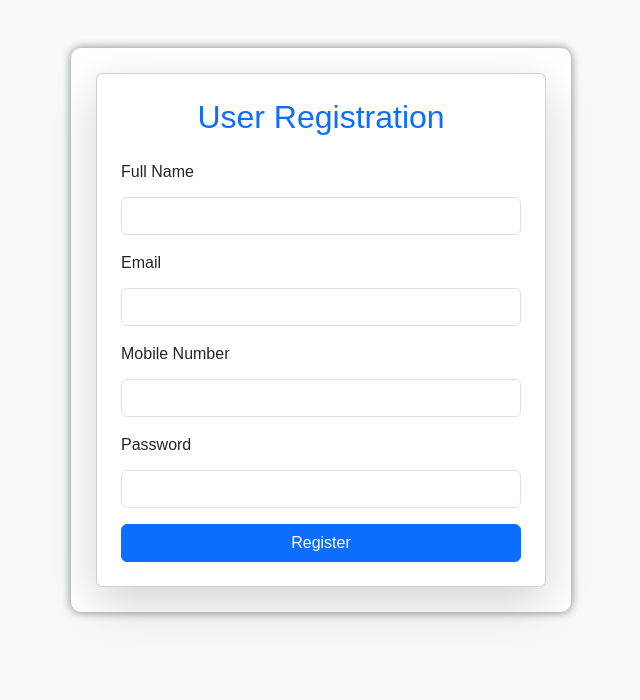
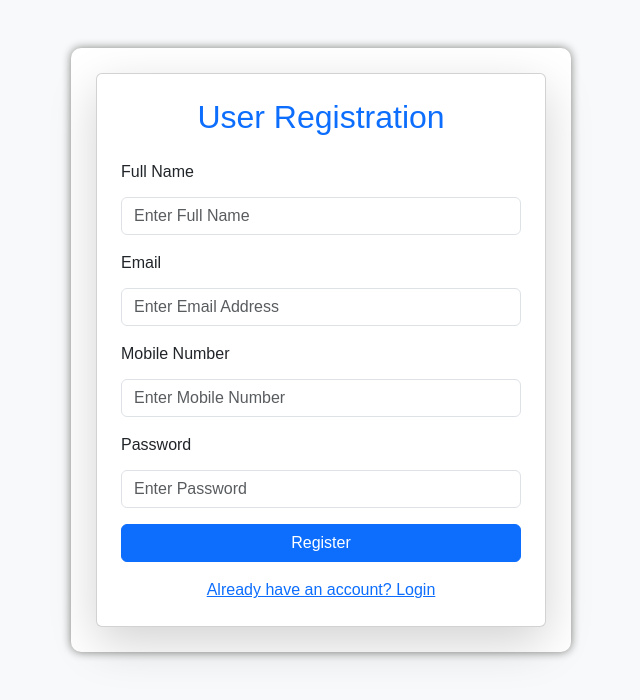
Before and after one commit to tapanpreetbhully/PCMS, a Flask app: page /register in a window 1280 px wide. Shown: the top 700 px of the page, without its empty margins (319-959 px from the left). Run offline with Flask 3, Linux system fonts and the light colour scheme.

Commit message:
Added registration validation

```diff
--- a/app.py
+++ b/app.py
@@ -1,3 +1,4 @@
+import re
 from flask import Flask, render_template, request, redirect
 import mysql.connector
 
--- a/templates/register.html
+++ b/templates/register.html
@@ -1,22 +1,19 @@
 <!DOCTYPE html>
+<html lang="en">
 
-<html lang="en">
 <head>
     <meta charset="UTF-8">
     <title>Register - PCMS</title>
 
-
     <link href="https://cdn.jsdelivr.net/npm/bootstrap@5.3.3/dist/css/bootstrap.min.css" rel="stylesheet">
     <link rel="stylesheet" href="{{ url_for('static', filename='css/style.css') }}">
-
-
 </head>
 
 <body class="bg-light">
 
 <div class="container mt-5">
+
     <div class="card shadow-lg p-4 mx-auto" style="max-width:600px;">
-
 
         <h2 class="text-center text-primary mb-4">
             User Registration
@@ -26,22 +23,44 @@
 
             <div class="mb-3">
                 <label class="form-label">Full Name</label>
-            <input type="text" class="form-control" name="full_name" required>
+                <input type="text"
+                       class="form-control"
+                       name="full_name"
+                       pattern="[A-Za-z ]+"
+                       title="Only alphabets and spaces allowed"
+                       placeholder="Enter Full Name"
+                       required>
             </div>
 
             <div class="mb-3">
                 <label class="form-label">Email</label>
-            <input type="email" class="form-control" name="email" required>
+                <input type="email"
+                       class="form-control"
+                       name="email"
+                       placeholder="Enter Email Address"
+                       required>
             </div>
 
             <div class="mb-3">
                 <label class="form-label">Mobile Number</label>
-            <input type="text" class="form-control" name="mobile" required>
+                <input type="text"
+                       class="form-control"
+                       name="mobile"
+                       pattern="[0-9]{10}"
+                       maxlength="10"
+                       title="Enter a valid 10 digit mobile number"
+                       placeholder="Enter Mobile Number"
+                       required>
             </div>
 
             <div class="mb-3">
                 <label class="form-label">Password</label>
-            <input type="password" class="form-control" name="password" required>
+                <input type="password"
+                       class="form-control"
+                       name="password"
+                       minlength="6"
+                       placeholder="Enter Password"
+                       required>
             </div>
 
             <button type="submit" class="btn btn-primary w-100">
@@ -50,8 +69,11 @@
 
         </form>
 
+        <div class="text-center mt-3">
+            <a href="/login">Already have an account? Login</a>
         </div>
 
+    </div>
 
 </div>
 
```
Lines whose indentation alone changed are shown as unchanged.
